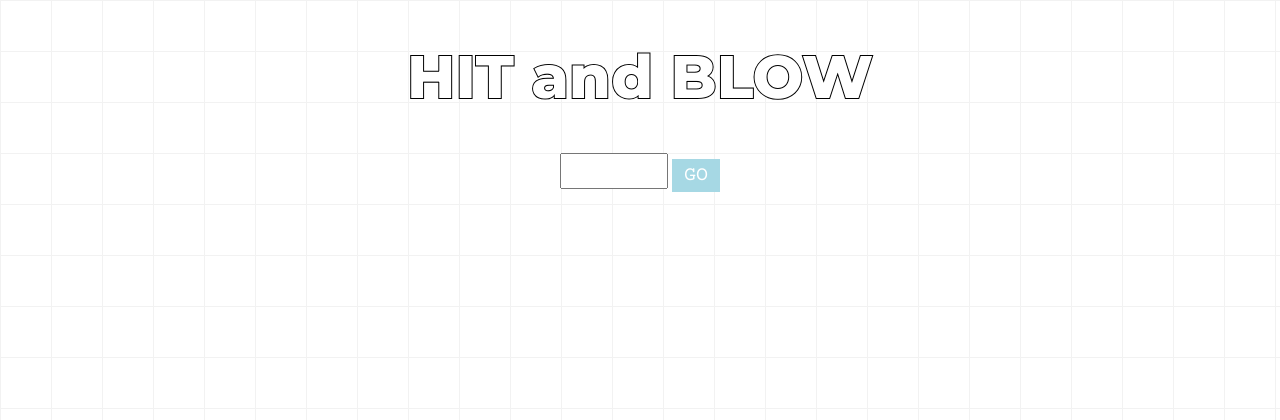
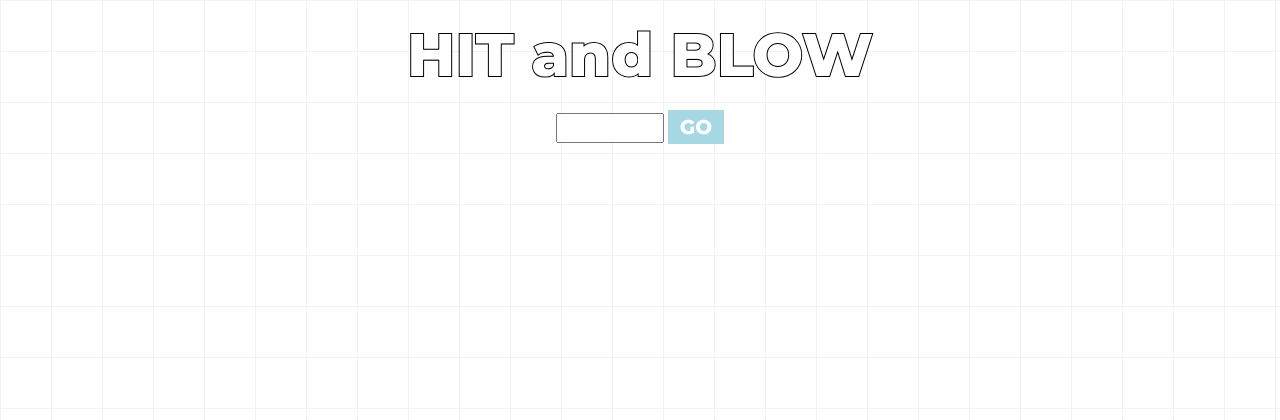
Before and after one commit to og1474/HandB-app, a Flask app: page / in a window 1280 px wide. Shown: the top 420 px of the page. Run offline with Flask 3, Linux system fonts and the light colour scheme; data that the repository does not hold is empty; some web fonts are replaced.

Commit message:
デザインの調整

```diff
--- a/static/style.css
+++ b/static/style.css
@@ -8,6 +8,7 @@ h1 {
   font-optical-sizing: auto;
   font-style: normal;
   font-size: 60px;
+  line-height: 50%;
   color: #FFF;
   -webkit-text-stroke: 2px black;
   paint-order: stroke;
@@ -24,15 +25,15 @@ p {
     font-family: "Courier Prime", monospace;
     font-weight: 400;
     font-size: 25px;
-    line-height: 70%;
+    line-height: 50%;
 }
 .num_input {
     width: 100px;
     height: 1.2em;
-    font-size: 25px;
+    font-size: 20px;
 }
 button {
-    font-family: "Courier Prime", monospace;
+    font-family: "Montserrat", sans-serif;
     display: inline-block;
     color: #FFF;
     font-size: 20px;
```
Also changed, not shown: data.db.
